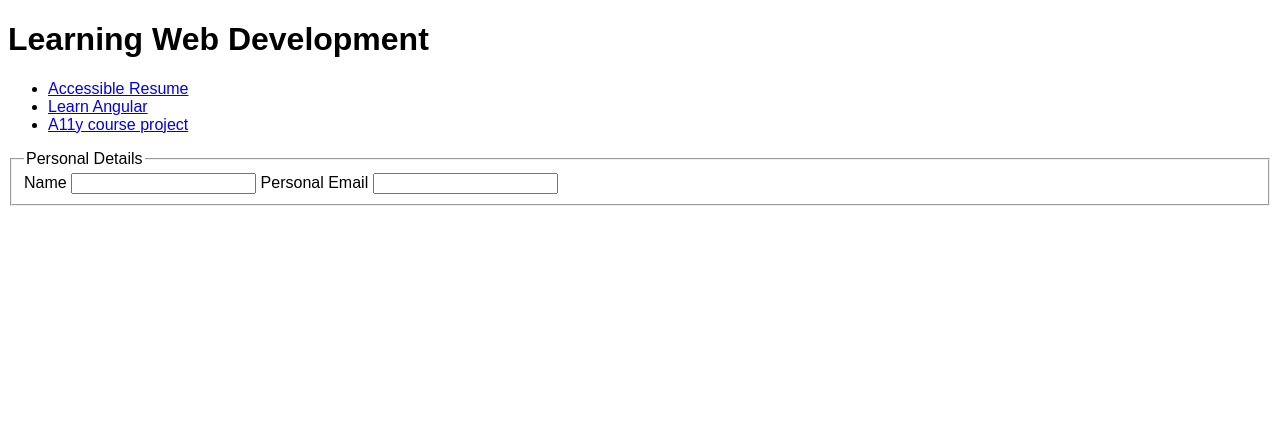
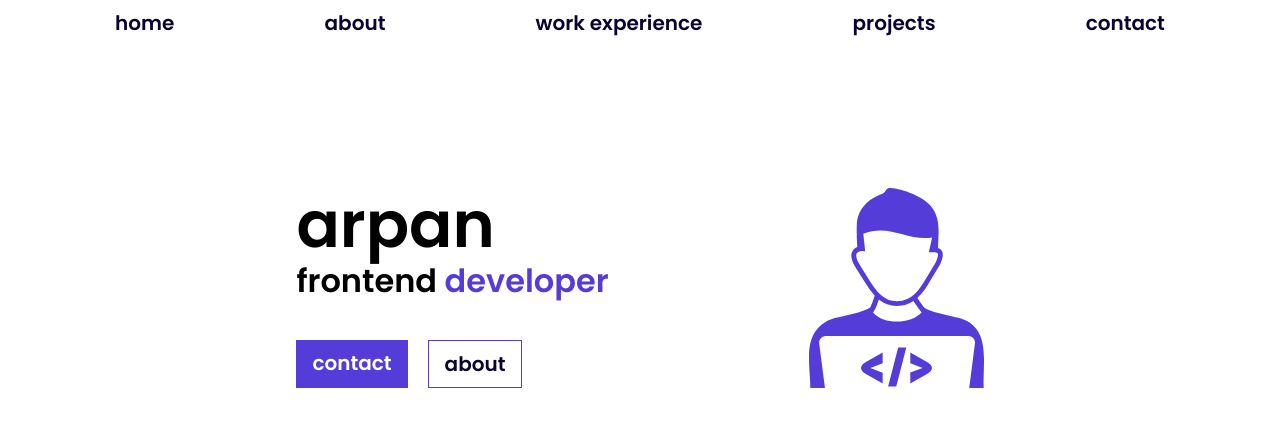
Before and after one commit to arpangodiyal/arpangodiyal.github.io, a website: page index.html in a window 1280 px wide. Drawn offline with Linux system fonts and the light colour scheme.

Commit message:
Home component

```diff
--- a/index.html
+++ b/index.html
@@ -5,27 +5,36 @@
         <meta charset="UTF-8" />
         <meta name="author" content="Arpan Godiyal">
         <meta name="viewport" content="width=device-width, initial-scale=1.0" />
-        <link rel="stylesheet" href="style.css">
+        <link rel="stylesheet" href="css/style.css">
     </head>
     <body>
-        <div role="main">
-            <h1>Learning Web Development</h1>
-            <div role="navigation">
-                <ul>
-                    <li><a href="./accessible-resume/index.html">Accessible Resume</a></li>
-                    <li><a href="./learn-angular/index.html">Learn Angular</a></li>
-                    <li><a href="./a11y-course-project/index.html">A11y course project</a></li>
+        <header>
+            <nav>
+                <ul class="main-nav">
+                    <li><a href="#" class="main-nav__link">home</a></li>
+                    <li><a href="#" class="main-nav__link">about</a></li>
+                    <li><a href="#" class="main-nav__link">work experience</a></li>
+                    <li><a href="#" class="main-nav__link">projects</a></li>
+                    <li><a href="#" class="main-nav__link">contact</a></li>
                 </ul>
-            </div>
-            <form role="form">
-                <fieldset>
-                    <legend>Personal Details</legend>
-                    <span id="nameLabel">Name</span>
-                    <input type="text" role="text" aria-labelledby="nameLabel">
-                    <span id="emailLabel">Personal Email</span>
-                    <input type="email" role="text" aria-labelledby="emailLabel">
-                </fieldset>
-            </form>
-        </div>
+            </nav>
+            <section id="home" class="home">
+                <div class="home__container">
+                    <div class="home__name-container">
+                        <hgroup>
+                            <h1>arpan</h1>
+                            <p class="home__profession">frontend <span class="color-primary">developer</span></p>
+                        </hgroup>
+                        <div class="home__link-container">
+                            <a href=""# class="link link--primary">contact</a>
+                            <a href=""# class="link link--secondary">about</a>
+                        </div>
+                    </div>
+                    <div>
+                        <img src="./img/avatar.svg" alt="Arpan Godiyal avatar" class="avatar">
+                    </div>
+                </div>
+            </section>
+        </header>
     </body>
 </html>
--- /dev/null
+++ b/sass/components/_home.scss
@@ -0,0 +1,30 @@
+.home {
+  padding-top: 15rem;
+
+  &__container {
+    display: flex;
+    gap: 20rem;
+    justify-content: center;
+    align-items: center;
+  }
+
+  &__link-container {
+    margin-top: 3.5rem;
+    display: flex;
+    gap: 2rem;
+  }
+
+  h1 {
+    font-size: $font-size-xl;
+    line-height: 1;
+  }
+
+  &__profession {
+    font-size: $font-size-lg;
+    font-weight: $font-weight-semibold;
+  }
+
+  .avatar {
+    height: 20rem;
+  }
+}
--- /dev/null
+++ b/sass/components/_link.scss
@@ -0,0 +1,23 @@
+.link {
+  &:link,
+  &:visited,
+  &:hover,
+  &:active {
+    text-decoration: none;
+    padding: 0.8rem 1.6rem;
+    font-size: $font-size-md;
+    font-weight: $font-weight-semibold;
+  }
+
+  &--primary {
+    // border: 1px solid $color-primary;
+    color: $color-white;
+    background-color: $color-primary;
+  }
+
+  &--secondary {
+    border: 1px solid $color-primary;
+    color: $color-secondary;
+  }
+
+}
--- /dev/null
+++ b/sass/components/_nav.scss
@@ -0,0 +1,29 @@
+nav {
+  .main-nav {
+
+    display: flex;
+    justify-content: space-around;
+    padding-top: 0.75rem;
+
+    li {
+      list-style: none;
+    }
+
+    &__link {
+      &:link,
+      &:visited
+      {
+        text-decoration: none;
+        font-weight: $font-weight-semibold;
+        font-size: $font-size-md;
+        color: $color-secondary;
+        transition: all .3s;
+      }
+
+      &:hover,
+      &:active {
+        color: $color-primary;
+      }
+    }
+  }
+}
--- /dev/null
+++ b/sass/global/_global.scss
@@ -0,0 +1,29 @@
+@import url('https://fonts.googleapis.com/css2?family=Poppins:wght@300;400;600&display=swap');
+
+* {
+  margin: 0;
+  padding: 0;
+  box-sizing: border-box;
+}
+
+html {
+  font-size: 62.5%;
+}
+
+body {
+  font-family: 'Poppins', sans-serif;
+  max-width: 120rem;
+  margin: 0 auto;
+}
+
+.color-primary {
+  color: $color-primary;
+}
+
+.flex-row {
+  display: flex;
+}
+
+.flex-center {
+  justify-content: center;
+}
--- /dev/null
+++ b/sass/main.scss
@@ -0,0 +1,5 @@
+@import './variables/variables';
+@import './global/global';
+@import './components/nav';
+@import './components/home';
+@import './components/link';
--- /dev/null
+++ b/sass/variables/_colors.scss
@@ -0,0 +1,4 @@
+$color-primary: #543cd9;
+$color-secondary: #0A0430;
+$color-gray: #7f7f7f;
+$color-white: #fff;
--- /dev/null
+++ b/sass/variables/_font-size.scss
@@ -0,0 +1,4 @@
+$font-size-xl: 6.4rem;
+$font-size-lg: 3.2rem;
+$font-size-md: 2rem;
+$font-size-sm: 1rem;
--- /dev/null
+++ b/sass/variables/_font-weight.scss
@@ -0,0 +1,3 @@
+$font-weight-light: 300;
+$font-weight-regular: 400;
+$font-weight-semibold: 600;
--- /dev/null
+++ b/sass/variables/_variables.scss
@@ -0,0 +1,3 @@
+@import './font-weight';
+@import './colors';
+@import './font-size';
```
Also changed, not shown: package.json (added, +24 -0 lines), css/style.css (added), img/avatar.svg (added), style.css (deleted), 3 other files.
